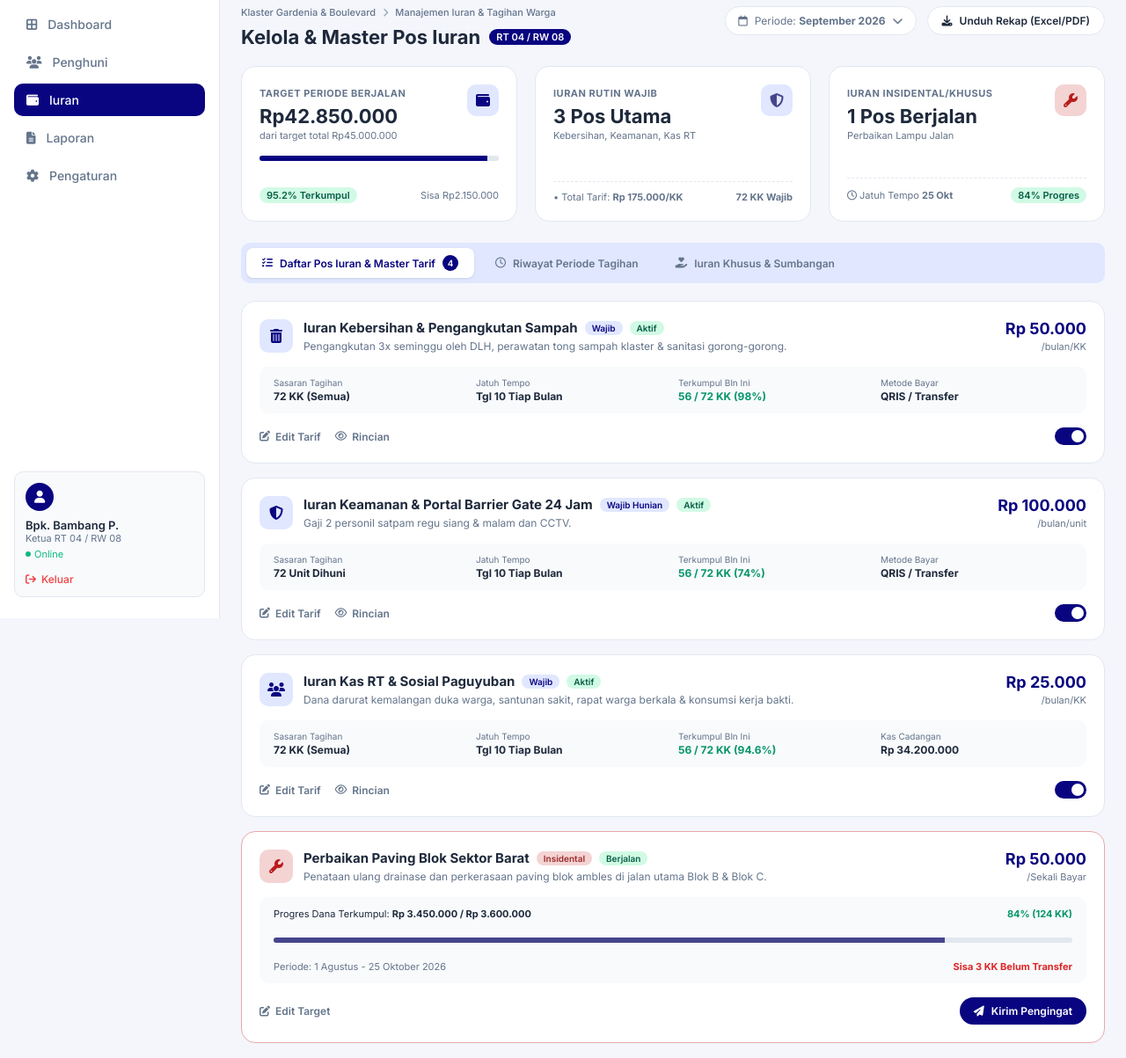
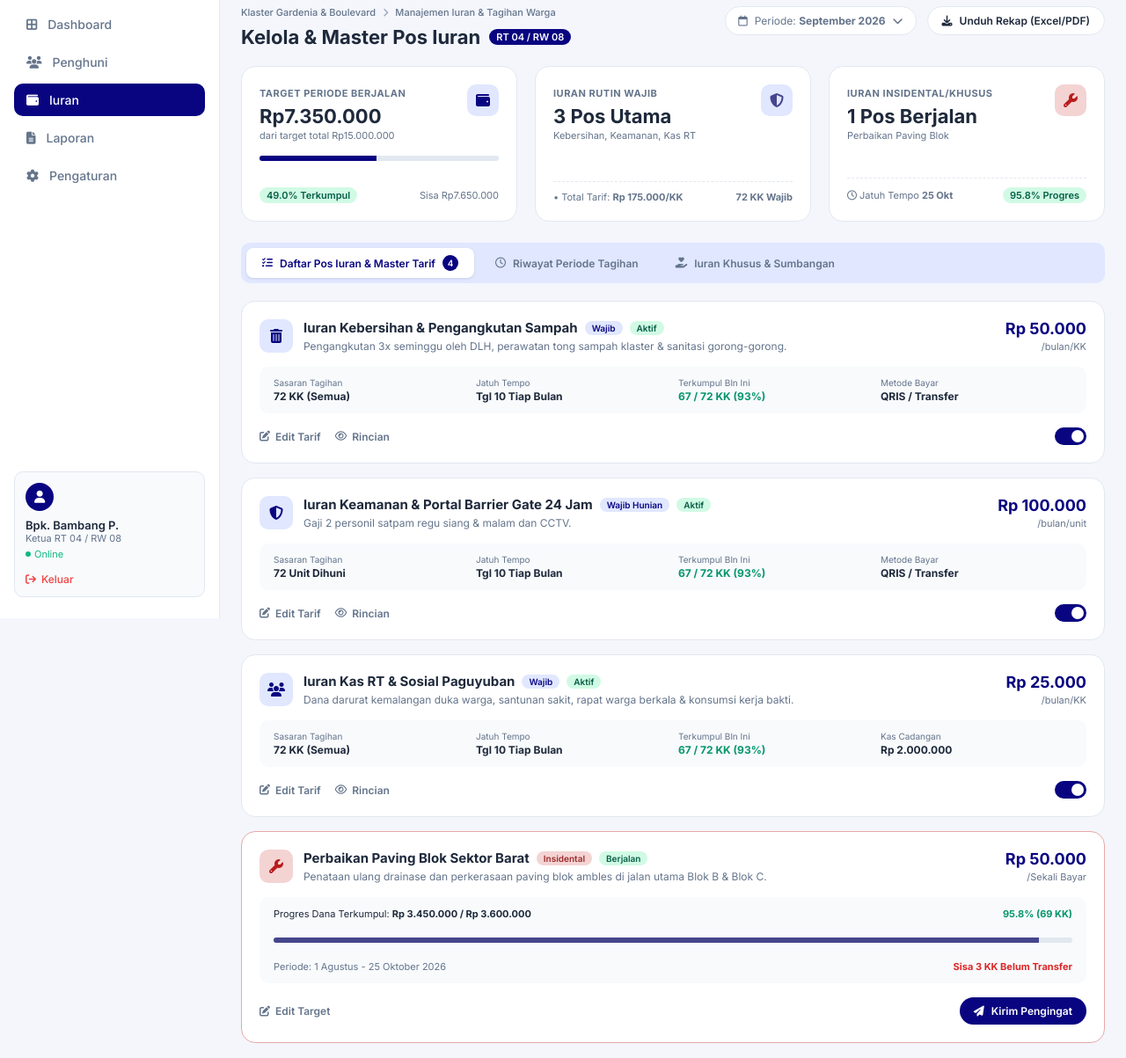
Before and after one commit to claraayip/frontend-gateland, a plain HTML site: page iuran.html in a window 1280 px wide. Shown: the part 97-1300 px from the top of the page at 88% size. Drawn offline with Linux system fonts and the light colour scheme.

Commit message:
revisi 1

```diff
--- a/iuran.html
+++ b/iuran.html
@@ -136,8 +136,8 @@
           <div class="stat-header">
             <div>
               <span class="stat-label">TARGET PERIODE BERJALAN</span>
-              <h2 class="stat-value">Rp42.850.000</h2>
-              <span class="stat-subtext-small">dari target total Rp45.000.000</span>
+              <h2 class="stat-value">Rp7.350.000</h2>
+              <span class="stat-subtext-small">dari target total Rp15.000.000</span>
             </div>
             <div class="stat-icon-box primary-bg">
               <i class="fa-solid fa-wallet"></i>
@@ -145,12 +145,12 @@
           </div>
           <div class="progress-container">
             <div class="progress-bar-bg">
-              <div class="progress-bar-fill" style="width: 95.2%;"></div>
+              <div class="progress-bar-fill" style="width: 49.0%;"></div>
             </div>
           </div>
           <div class="stat-footer">
-            <span class="badge-growth">95.2% Terkumpul</span>
-            <span class="stat-subtext">Sisa Rp2.150.000</span>
+            <span class="badge-growth">49.0% Terkumpul</span>
+            <span class="stat-subtext">Sisa Rp7.650.000</span>
           </div>
         </div>
 
@@ -178,7 +178,7 @@
             <div>
               <span class="stat-label">IURAN INSIDENTAL/KHUSUS</span>
               <h2 class="stat-value">1 Pos Berjalan</h2>
-              <span class="stat-subtext-small">Perbaikan Lampu Jalan</span>
+              <span class="stat-subtext-small">Perbaikan Paving Blok</span>
             </div>
             <div class="stat-icon-box accent-bg">
               <i class="fa-solid fa-wrench"></i>
@@ -186,7 +186,7 @@
           </div>
           <div class="stat-footer border-top-line">
             <span class="stat-subtext"><i class="fa-regular fa-clock"></i> Jatuh Tempo <strong>25 Okt</strong></span>
-            <span class="badge-growth">84% Progres</span>
+            <span class="badge-growth">95.8% Progres</span>
           </div>
         </div>
 
@@ -243,7 +243,7 @@
             </div>
             <div class="sub-detail-col">
               <span class="sub-label">Terkumpul Bln Ini</span>
-              <strong class="sub-value text-green">56 / 72 KK (98%)</strong>
+              <strong class="sub-value text-green">67 / 72 KK (93%)</strong>
             </div>
             <div class="sub-detail-col">
               <span class="sub-label">Metode Bayar</span>
@@ -298,7 +298,7 @@
             </div>
             <div class="sub-detail-col">
               <span class="sub-label">Terkumpul Bln Ini</span>
-              <strong class="sub-value text-green">56 / 72 KK (74%)</strong>
+              <strong class="sub-value text-green">67 / 72 KK (93%)</strong>
             </div>
             <div class="sub-detail-col">
               <span class="sub-label">Metode Bayar</span>
@@ -353,11 +353,11 @@
             </div>
             <div class="sub-detail-col">
               <span class="sub-label">Terkumpul Bln Ini</span>
-              <strong class="sub-value text-green">56 / 72 KK (94.6%)</strong>
+              <strong class="sub-value text-green">67 / 72 KK (93%)</strong>
             </div>
             <div class="sub-detail-col">
               <span class="sub-label">Kas Cadangan</span>
-              <strong class="sub-value">Rp 34.200.000</strong>
+              <strong class="sub-value">Rp 2.000.000</strong>
             </div>
           </div>
 
@@ -400,10 +400,10 @@
           <div class="iuran-sub-details flex-column">
             <div class="progress-info-row">
               <span>Progres Dana Terkumpul: <strong>Rp 3.450.000 / Rp 3.600.000</strong></span>
-              <span class="text-green font-bold">84% (124 KK)</span>
+              <span class="text-green font-bold">95.8% (69 KK)</span>
             </div>
             <div class="progress-bar-bg margin-v-8">
-              <div class="progress-bar-fill secondary-fill" style="width: 84%;"></div>
+              <div class="progress-bar-fill secondary-fill" style="width: 95.8%;"></div>
             </div>
             <div class="progress-info-row">
               <span class="sub-text-gray">Periode: 1 Agustus - 25 Oktober 2026</span>
```
Also changed, not shown: dashboard.html (+7 -7 lines), package-lock.json (added).
